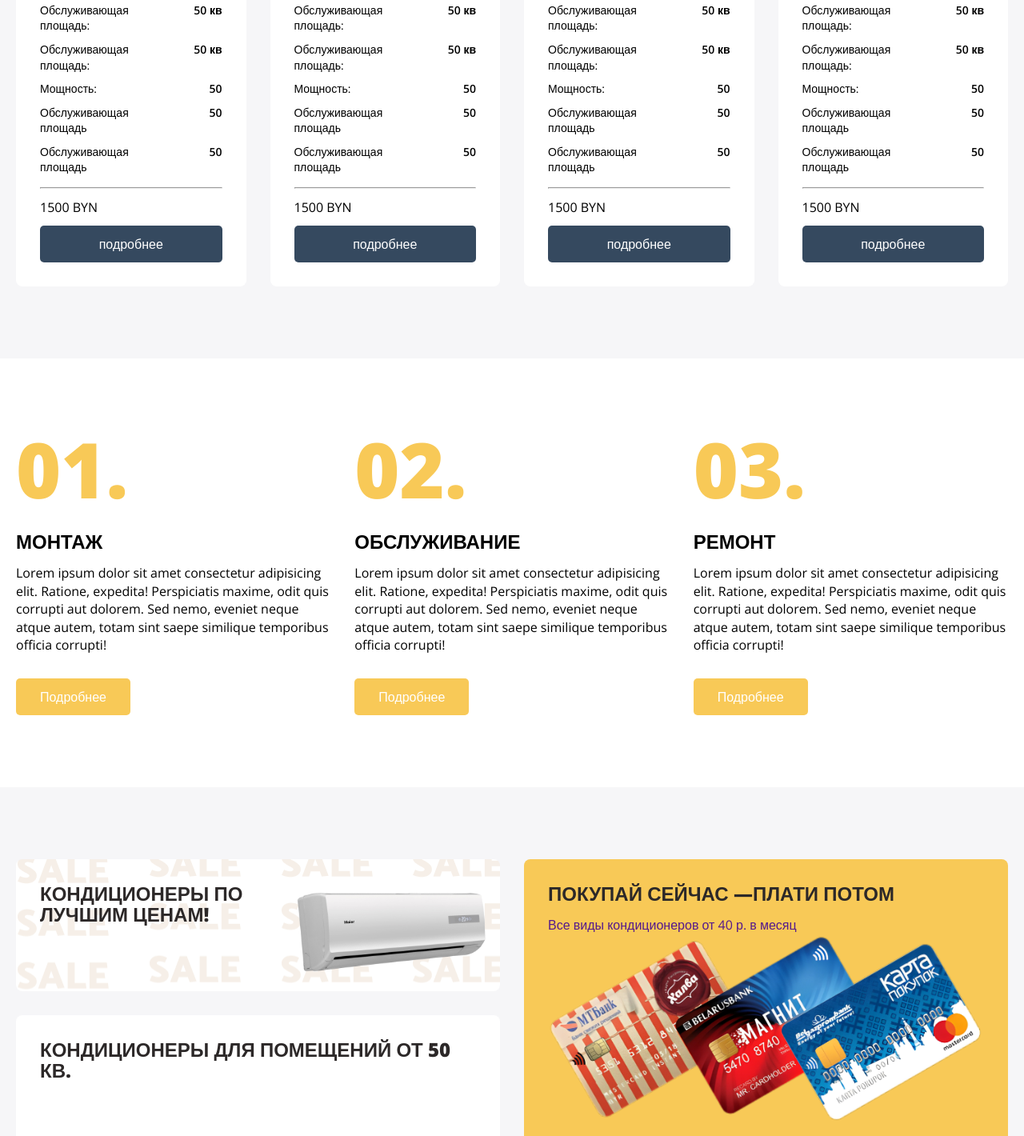
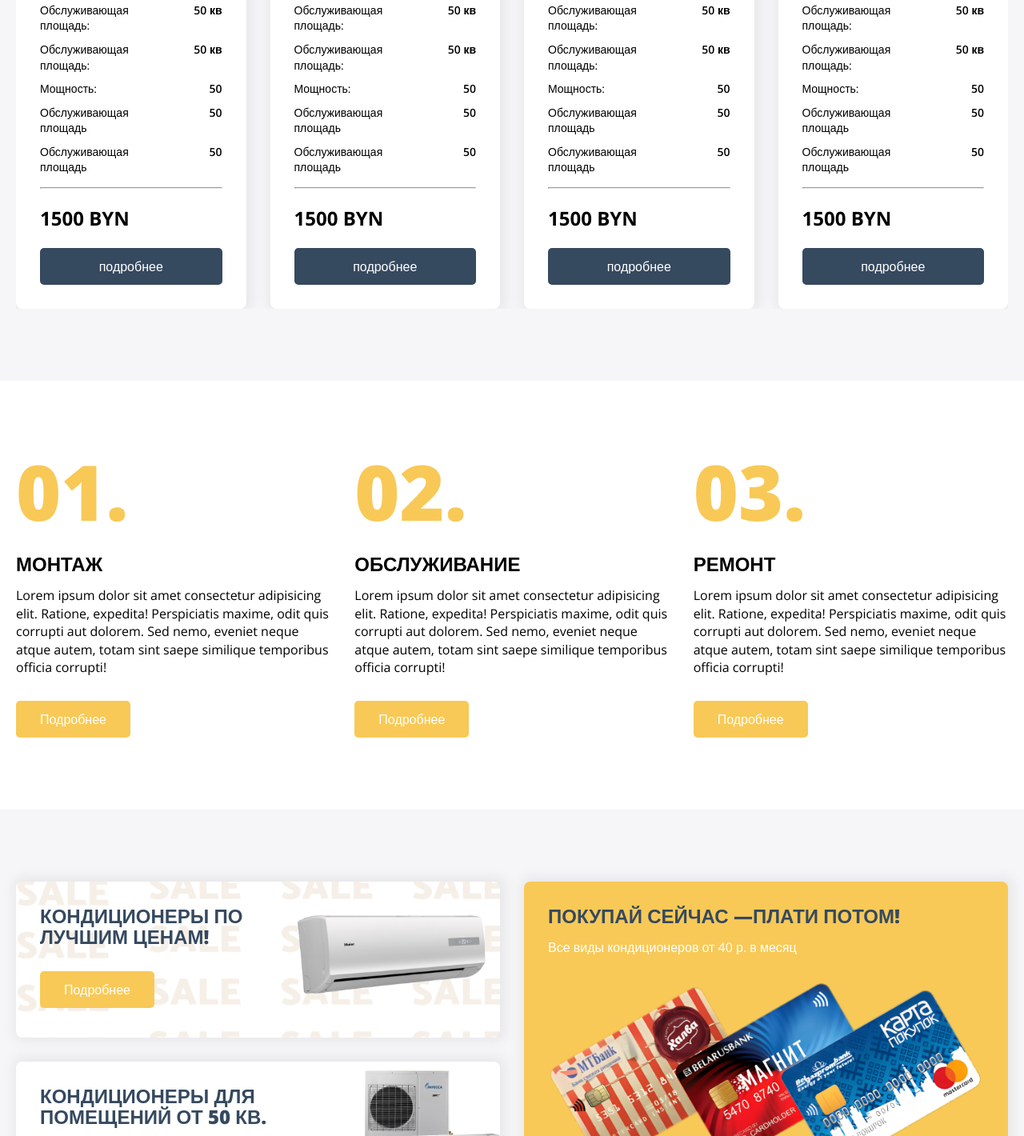
Before and after one commit to anastasiakonushok/computex-conditioner, a plain HTML site: page index.html in a window 1280 px wide. Shown: the part 1380-2800 px from the top of the page at 80% size. Drawn offline with nearby package versions, Linux system fonts and the light colour scheme.

Commit message:
fix main page

```diff
--- a/css/main.css
+++ b/css/main.css
@@ -240,6 +240,7 @@ p {
   border: none;
   border-radius: 5px;
   font-size: 16px;
+  font-weight: 500;
   cursor: pointer;
   -webkit-transition: background-color 0.3s ease;
   -o-transition: background-color 0.3s ease;
@@ -267,6 +268,7 @@ p {
   text-align: center;
   color: var(--main-white);
   padding: 15px 30px;
+  font-weight: 500;
   border: none;
   border-radius: 5px;
   font-size: 16px;
@@ -660,13 +662,23 @@ p {
   padding: 30px;
   background: var(--main-white);
   border-radius: 8px;
+  -webkit-box-shadow: 2px -1px 13px 6px rgba(190, 188, 188, 0.22);
+  box-shadow: 2px -1px 13px 6px rgba(190, 188, 188, 0.22);
 }
 
 .info-section__card h2 {
-  color: var(--dark-color);
+  color: var(--main-gray);
   text-transform: uppercase;
   font-weight: 800;
   margin-bottom: 15px;
+}
+
+.info-section__card p {
+  color: var(--main-white);
+}
+
+.info-section__card span {
+  display: inline-block;
 }
 
 .info-section__card--1 {
@@ -675,9 +687,27 @@ p {
 
 .info-section__card--1 h2 {
   width: 60%;
+  margin-bottom: 30px;
 }
 
 .info-section__card--1 img {
+  position: absolute;
+  top: 0;
+  right: 0;
+  display: block;
+  height: 170px;
+}
+
+.info-section__card--3 {
+  position: relative;
+}
+
+.info-section__card--3 h2 {
+  width: 60%;
+  margin-bottom: 30px;
+}
+
+.info-section__card--3 img {
   position: absolute;
   top: 0;
   right: 0;
@@ -693,6 +723,11 @@ p {
 
 .info-section__card--2 img {
   display: block;
+  width: 100%;
+  margin: 30px 0px;
+}
+
+.map iframe {
   width: 100%;
 }
 
@@ -854,6 +889,8 @@ p {
   padding: 30px;
   background: var(--white-color);
   border-radius: 8px;
+  -webkit-box-shadow: 2px -1px 13px 6px rgba(190, 188, 188, 0.22);
+  box-shadow: 2px -1px 13px 6px rgba(190, 188, 188, 0.22);
 }
 
 .product-card__img {
@@ -909,6 +946,12 @@ p {
 
 .product-card__row ul li p:nth-child(2) {
   font-weight: 600;
+}
+
+.product-card__row .price {
+  font-size: 24px;
+  font-weight: 700;
+  margin: 10px 0px;
 }
 
 @supports (-webkit-appearance:none) {
--- a/index.html
+++ b/index.html
@@ -136,7 +136,7 @@
                           <p>50</p>
                         </li>
                       </ul>
-                      <hr><span>1500 BYN</span><a class="button-gray" href="">подробнее </a>
+                      <hr><span class="price">1500 BYN</span><a class="button-gray" href="">подробнее </a>
                     </div>
                   </article>
                 </div>
@@ -168,7 +168,7 @@
                           <p>50</p>
                         </li>
                       </ul>
-                      <hr><span>1500 BYN</span><a class="button-gray" href="">подробнее </a>
+                      <hr><span class="price">1500 BYN</span><a class="button-gray" href="">подробнее </a>
                     </div>
                   </article>
                 </div>
@@ -200,7 +200,7 @@
                           <p>50</p>
                         </li>
                       </ul>
-                      <hr><span>1500 BYN</span><a class="button-gray" href="">подробнее</a>
+                      <hr><span class="price">1500 BYN</span><a class="button-gray" href="">подробнее</a>
                     </div>
                   </article>
                 </div>
@@ -232,7 +232,7 @@
                           <p>50</p>
                         </li>
                       </ul>
-                      <hr><span>1500 BYN</span><a class="button-gray" href="">подробнее </a>
+                      <hr><span class="price">1500 BYN</span><a class="button-gray" href="">подробнее </a>
                     </div>
                   </article>
                 </div>
@@ -264,7 +264,7 @@
                           <p>50</p>
                         </li>
                       </ul>
-                      <hr><span>1500 BYN</span><a class="button-gray" href="">подробнее    </a>
+                      <hr><span class="price">1500 BYN</span><a class="button-gray" href="">подробнее    </a>
                     </div>
                   </article>
                 </div>
@@ -291,10 +291,10 @@
         <section class="info-section">
           <div class="container info-section__container">
             <div class="info-section__grid"><a class="info-section__card info-section__card--1" href="" style="background-image: url(&quot;./img/bg-sale.png&quot;); ">
-                <h2>Кондиционеры по лучшим ценам!</h2><img src="img/conditioner-2.png" alt=""></a><a class="info-section__card info-section__card--2" href="">
-                <h2>Покупай сейчас —плати потом</h2>
+                <h2>Кондиционеры по лучшим ценам!</h2><span class="button-primary">Подробнее</span><img src="img/conditioner-2.png" alt=""></a><a class="info-section__card info-section__card--2" href="">
+                <h2>Покупай сейчас —плати потом!</h2>
                 <p>Все виды кондиционеров от 40 р. в месяц</p><img src="img/credit-card.png" alt=""></a><a class="info-section__card info-section__card--3" href="">
-                <h2>кондиционеры для помещений от 50 кв.</h2></a></div>
+                <h2>кондиционеры для помещений от 50 кв.</h2><img src="img/group-conditioner.png" alt=""><span class="button-primary">Подробнее</span></a></div>
           </div>
         </section>
         <section class="news">
@@ -366,6 +366,17 @@
             </div>
           </div>
         </section>
+        <section class="map">
+          <div class="map__bg">
+            <div class="map__cover"></div>
+            <div style="position:relative;overflow:hidden;"><a href="https://yandex.by/maps/org/computex/83749831694/?utm_medium=mapframe&amp;utm_source=maps" style="color:#eee;font-size:12px;position:absolute;top:0px;">Computex</a><a href="https://yandex.by/maps/155/gomel/category/copy_center/184107108/?utm_medium=mapframe&amp;utm_source=maps" style="color:#eee;font-size:12px;position:absolute;top:14px;">Копировальный центр в Гомеле</a><a href="https://yandex.by/maps/155/gomel/category/printing_services/184107124/?utm_medium=mapframe&amp;utm_source=maps" style="color:#eee;font-size:12px;position:absolute;top:28px;">Полиграфические услуги в Гомеле</a>
+              <iframe src="https://yandex.by/map-widget/v1/?from=mapframe&amp;ll=31.015333%2C52.432652&amp;mode=search&amp;oid=83749831694&amp;ol=biz&amp;z=14.75" width="560" height="400" frameborder="1" allowfullscreen="true" style="position:relative;"></iframe>
+            </div>
+          </div>
+          <div class="map__info">
+            <div class="container map__container"> </div>
+          </div>
+        </section>
       </main>
       <footer class="footer">
         <div class="container footer__container">
```
Also changed, not shown: catalog.html (+6 -6 lines), css/main.min.css, img/group-conditioner.png (added), img/group-conditioner.webp (added).
